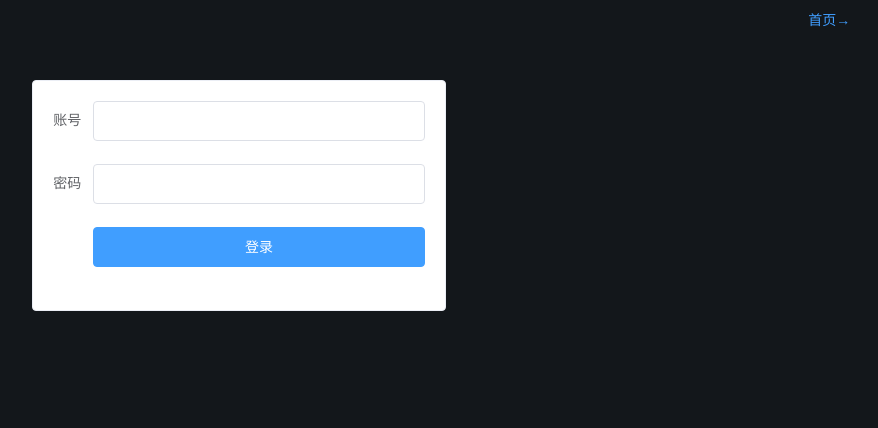
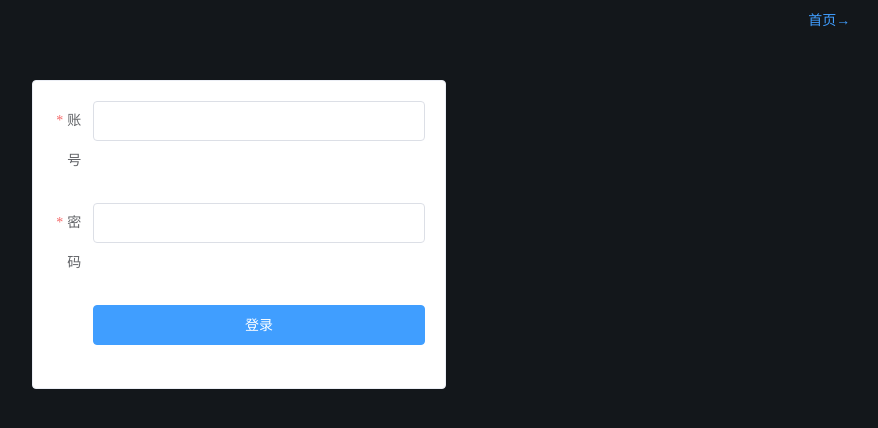
Before and after one commit to YatongZhao/manager-system, a Vue app: page /manager-system/login in a window 1280 px wide. Shown: the top 428 px of the page, without its empty margins (401-1279 px from the left). Built offline with nearby package versions, Linux system fonts and the light colour scheme.

Commit message:
登录提示

```diff
--- a/src/views/Login.vue
+++ b/src/views/Login.vue
@@ -11,11 +11,11 @@
     <el-row>
       <el-col :span="8" :offset="8">
         <el-card shadow="hover" class="box-card">
-          <el-form label-position="right" label-width="40px" :model="loginForm">
-            <el-form-item label="账号">
+          <el-form label-position="right" label-width="40px" :model="loginForm" :rules="rules" ref="form">
+            <el-form-item label="账号" prop="name">
               <el-input v-model="loginForm.name"></el-input>
             </el-form-item>
-            <el-form-item label="密码">
+            <el-form-item label="密码" prop="region">
               <el-input v-model="loginForm.region"></el-input>
             </el-form-item>
             <el-form-item>
@@ -36,6 +36,14 @@ export default {
       loginForm: {
         name: '',
         region: ''
+      },
+      rules: {
+        name: [
+          { required: true, message: '请输入用户名', trigger: 'blur' }
+        ],
+        region: [
+          { required: true, message: '请输入密码', trigger: 'blur'}
+        ]
       }
     }
   },
@@ -46,11 +54,16 @@ export default {
         url: this.$url.login,
         withCredentials: true,
         data: {
-          name: loginForm.name,
-          password: loginForm.region
+          name: this.loginForm.name,
+          password: this.loginForm.region
         }
       })
       console.log(data)
+      if (data.code === 0) {
+        this.$router.push('/')
+      } else {
+        this.$message.success(data.msg)
+      }
     }
   }
 }
```
